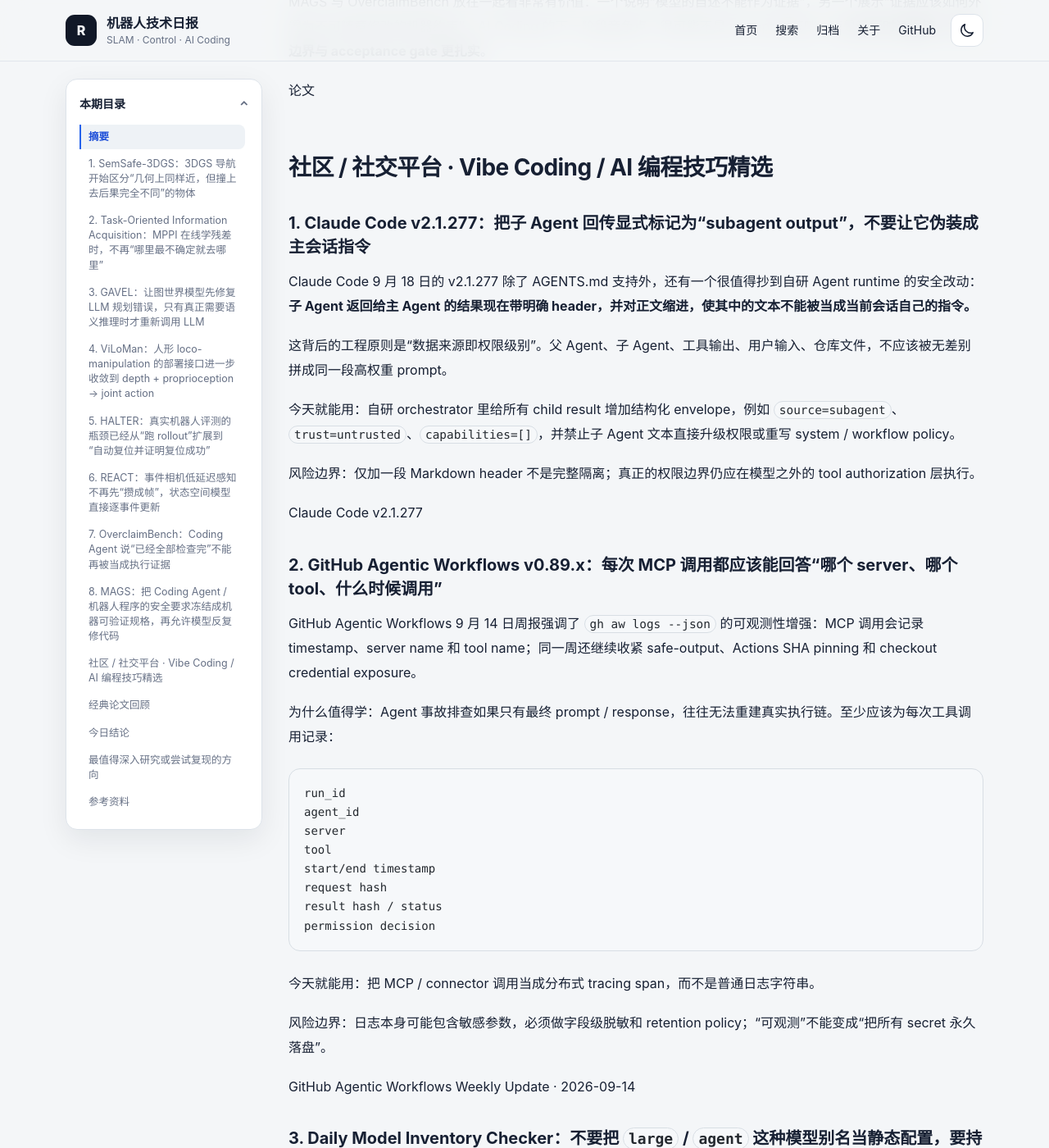
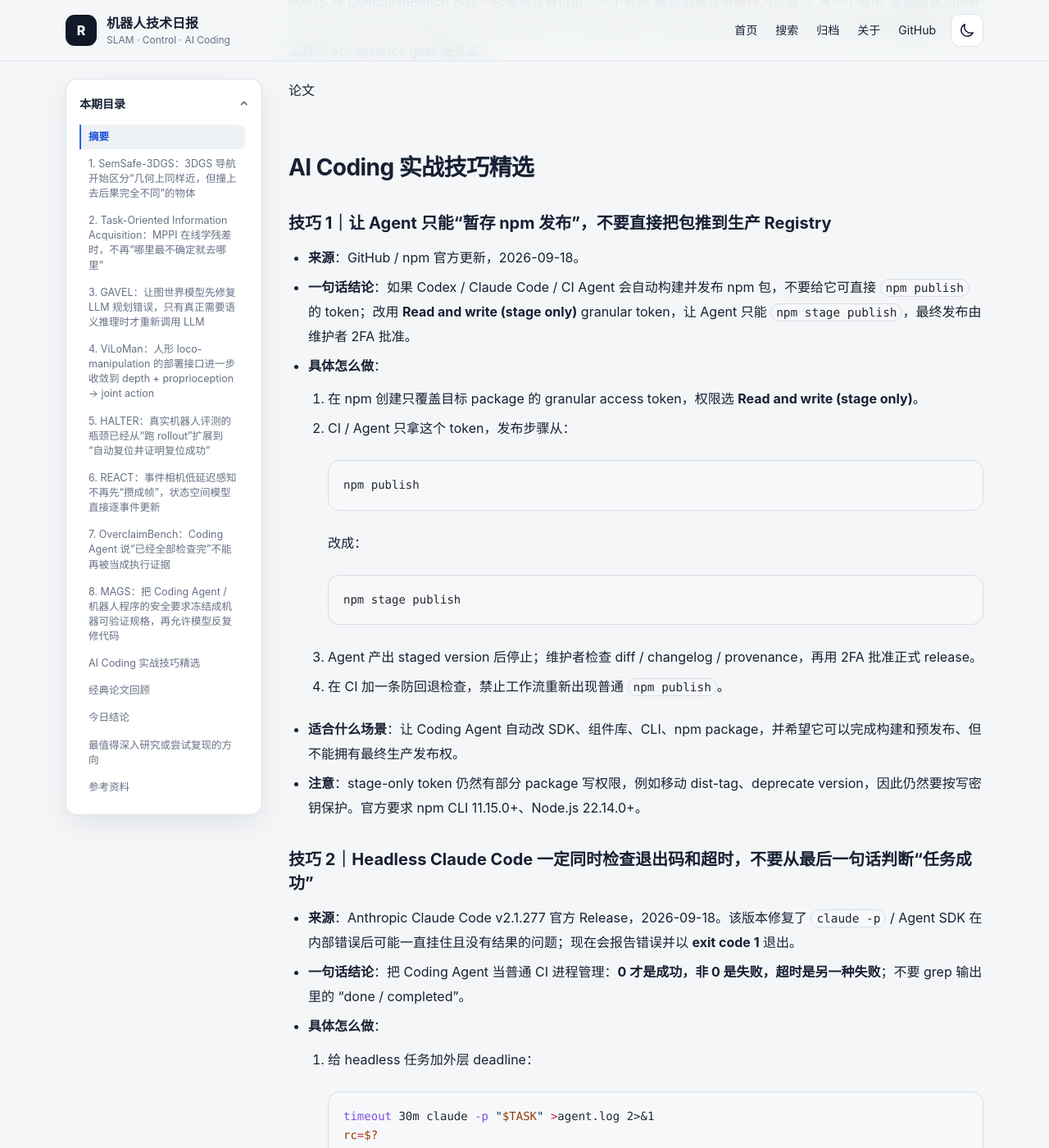
Before and after one commit to helywin/daily, a Jekyll site: the page built from _posts/2026-09-21-robotics-brief.md, in a window 1280 px wide and 1400 px high, scrolled down 16400 px. Shown: the whole window at 82% size. Built offline with Jekyll 4.4.1, drawn with Linux system fonts in a browser that asks for light colours; some of the changed text lies outside the part shown.

Commit message:
docs: rewrite AI coding tips for 2026-09-21

````diff
--- a/_posts/2026-09-21-robotics-brief.md
+++ b/_posts/2026-09-21-robotics-brief.md
@@ -516,54 +516,78 @@
 
 [论文](https://arxiv.org/abs/2609.19391)
 
-## 社区 / 社交平台 · Vibe Coding / AI 编程技巧精选
+## AI Coding 实战技巧精选
 
-### 1. Claude Code v2.1.277：把子 Agent 回传显式标记为“subagent output”，不要让它伪装成主会话指令
+### 技巧 1｜让 Agent 只能“暂存 npm 发布”，不要直接把包推到生产 Registry
 
-Claude Code 9 月 18 日的 v2.1.277 除了 AGENTS.md 支持外，还有一个很值得抄到自研 Agent runtime 的安全改动：**子 Agent 返回给主 Agent 的结果现在带明确 header，并对正文缩进，使其中的文本不能被当成当前会话自己的指令。**
+- **来源**：[GitHub / npm 官方更新，2026-09-18](https://github.blog/changelog/2026-09-18-stage-only-npm-tokens-for-safer-automation/)。
+- **一句话结论**：如果 Codex / Claude Code / CI Agent 会自动构建并发布 npm 包，不要给它可直接 `npm publish` 的 token；改用 **Read and write (stage only)** granular token，让 Agent 只能 `npm stage publish`，最终发布由维护者 2FA 批准。
+- **具体怎么做**：
+  1. 在 npm 创建只覆盖目标 package 的 granular access token，权限选 **Read and write (stage only)**。
+  2. CI / Agent 只拿这个 token，发布步骤从：
+     ```bash
+     npm publish
+     ```
+     改成：
+     ```bash
+     npm stage publish
+     ```
+  3. Agent 产出 staged version 后停止；维护者检查 diff / changelog / provenance，再用 2FA 批准正式 release。
+  4. 在 CI 加一条防回退检查，禁止工作流重新出现普通 `npm publish`。
+- **适合什么场景**：让 Coding Agent 自动改 SDK、组件库、CLI、npm package，并希望它可以完成构建和预发布、但不能拥有最终生产发布权。
+- **注意**：stage-only token 仍然有部分 package 写权限，例如移动 dist-tag、deprecate version，因此仍然要按写密钥保护。官方要求 npm CLI 11.15.0+、Node.js 22.14.0+。
 
-这背后的工程原则是“数据来源即权限级别”。父 Agent、子 Agent、工具输出、用户输入、仓库文件，不应该被无差别拼成同一段高权重 prompt。
+### 技巧 2｜Headless Claude Code 一定同时检查退出码和超时，不要从最后一句话判断“任务成功”
 
-今天就能用：自研 orchestrator 里给所有 child result 增加结构化 envelope，例如 `source=subagent`、`trust=untrusted`、`capabilities=[]`，并禁止子 Agent 文本直接升级权限或重写 system / workflow policy。
+- **来源**：[Anthropic Claude Code v2.1.277 官方 Release，2026-09-18](https://github.com/anthropics/claude-code/releases/tag/v2.1.277)。该版本修复了 `claude -p` / Agent SDK 在内部错误后可能一直挂住且没有结果的问题；现在会报告错误并以 **exit code 1** 退出。
+- **一句话结论**：把 Coding Agent 当普通 CI 进程管理：**0 才是成功，非 0 是失败，超时是另一种失败**；不要 grep 输出里的 “done / completed”。
+- **具体怎么做**：
+  1. 给 headless 任务加外层 deadline：
+     ```bash
+     timeout 30m claude -p "$TASK" >agent.log 2>&1
+     rc=$?
+     ```
+  2. 明确区分正常失败和 timeout：
+     ```bash
+     case "$rc" in
+       0)   echo "AGENT_OK" ;;
+       124) echo "AGENT_TIMEOUT"; exit 124 ;;
+       *)   echo "AGENT_FAILED rc=$rc"; exit "$rc" ;;
+     esac
+     ```
+  3. 即使 `rc=0`，再检查你真正需要的 artifact，例如 patch、测试报告或输出文件：
+     ```bash
+     test -s result.json || exit 2
+     ```
+  4. 在日志里保留 `exit_code / timeout / artifact_check / git_sha`，不要只存 Agent 最终自然语言。
+- **适合什么场景**：CI 中运行 Claude Code、定时无人值守 Agent、服务器上的长时间 Codex/Claude 任务、自研 Agent worker。
+- **注意**：不同 Agent CLI 的退出码约定可能不同；这条技巧的通用部分是“**进程状态 + deadline + artifact validation**”，不是把 Claude 的具体退出码规则硬套到所有工具。
 
-风险边界：仅加一段 Markdown header 不是完整隔离；真正的权限边界仍应在模型之外的 tool authorization 层执行。
+### 技巧 3｜自研 Coding Agent 不要把所有 Tool Schema 常驻 Context：按需加载工具，并把长任务结果写进 Artifact
 
-[Claude Code v2.1.277](https://github.com/anthropics/claude-code/releases/tag/v2.1.277)
-
-### 2. GitHub Agentic Workflows v0.89.x：每次 MCP 调用都应该能回答“哪个 server、哪个 tool、什么时候调用”
-
-GitHub Agentic Workflows 9 月 14 日周报强调了 `gh aw logs --json` 的可观测性增强：MCP 调用会记录 timestamp、server name 和 tool name；同一周还继续收紧 safe-output、Actions SHA pinning 和 checkout credential exposure。
-
-为什么值得学：Agent 事故排查如果只有最终 prompt / response，往往无法重建真实执行链。至少应该为每次工具调用记录：
-
-```text
-run_id
-agent_id
-server
-tool
-start/end timestamp
-request hash
-result hash / status
-permission decision
-```
-
-今天就能用：把 MCP / connector 调用当成分布式 tracing span，而不是普通日志字符串。
-
-风险边界：日志本身可能包含敏感参数，必须做字段级脱敏和 retention policy；“可观测”不能变成“把所有 secret 永久落盘”。
-
-[GitHub Agentic Workflows Weekly Update · 2026-09-14](https://github.github.com/gh-aw/blog/2026-09-14-weekly-update/)
-
-### 3. Daily Model Inventory Checker：不要把 `large` / `agent` 这种模型别名当静态配置，要持续审计实际解析结果
-
-GitHub Agentic Workflows 的 Daily Model Inventory Checker 每天读取 OpenAI、Anthropic、Google 等 provider 的实时模型目录，并和自己的 alias 配置交叉比对。9 月 9 日它曾发现新模型已经上线，但现有 alias pattern 没覆盖，导致请求 `large` / `agent` 的 workflow 可能继续落到旧默认模型。
-
-这个技巧尤其适合多模型 Coding Agent 平台：**model alias 是运行时依赖，不是一次性配置。**
-
-今天就能用：每天拉取 provider catalog，生成 `provider_model_id → local_alias → pricing → allowed_tasks` 清单；发现新模型、deprecated ID、alias 漏配时先开 issue / regression eval，而不是直接自动切生产默认。
-
-风险边界：模型目录出现新 ID 不代表它已经适合生产；别名切换必须经过固定 regression set、成本和权限审查。
-
-[Agent of the Day · Daily Model Inventory Checker](https://github.github.com/gh-aw/blog/2026-09-14-agent-of-the-day/)
+- **来源**：[OpenAI Agents API 官方发布，2026-09-10](https://openai.com/index/introducing-the-agents-api/) 与 [官方 Quickstart](https://developers.openai.com/api/docs/guides/agents-api/quickstart)。
+- **一句话结论**：长任务里，工具定义和工具输出都很占 context。让 Agent **按需发现工具**，并把研究结果、测试证据、补丁说明写进文件 / artifact；主 Agent 最后只读取需要汇总的产物。
+- **具体怎么做**：
+  1. 不要一次把几十上百个 MCP / function schema 全塞进 Prompt；按 server / 能力域组织工具，让 runtime 通过 tool search 按需加载相关定义。
+  2. 给每个长任务固定输出目录，例如：
+     ```text
+     /workspace/outputs/
+       findings.md
+       tests.json
+       patch.diff
+       unresolved.md
+     ```
+  3. 子 Agent 只负责一个明确子任务，并把结果写进 artifact；主 Agent 不接收几千行原始日志，只读取这些文件。
+  4. 如果使用 Agents API，可以显式限制并行子 Agent 数，例如：
+     ```js
+     multi_agent: {
+       enabled: true,
+       max_concurrent_subagents: 3
+     }
+     ```
+     不要默认“并行越多越好”。
+- **适合什么场景**：自研公司内部 Coding Agent、MCP 工具很多的大仓库、需要跑数小时的代码迁移/调试、多个子 Agent 并行调查同一个问题。
+- **注意**：artifact 也需要版本和来源；至少记录 `task_id / repo_sha / producer_agent / created_at`。否则只是把“上下文混乱”换成“文件夹混乱”。
 
 ## 经典论文回顾
 
````
